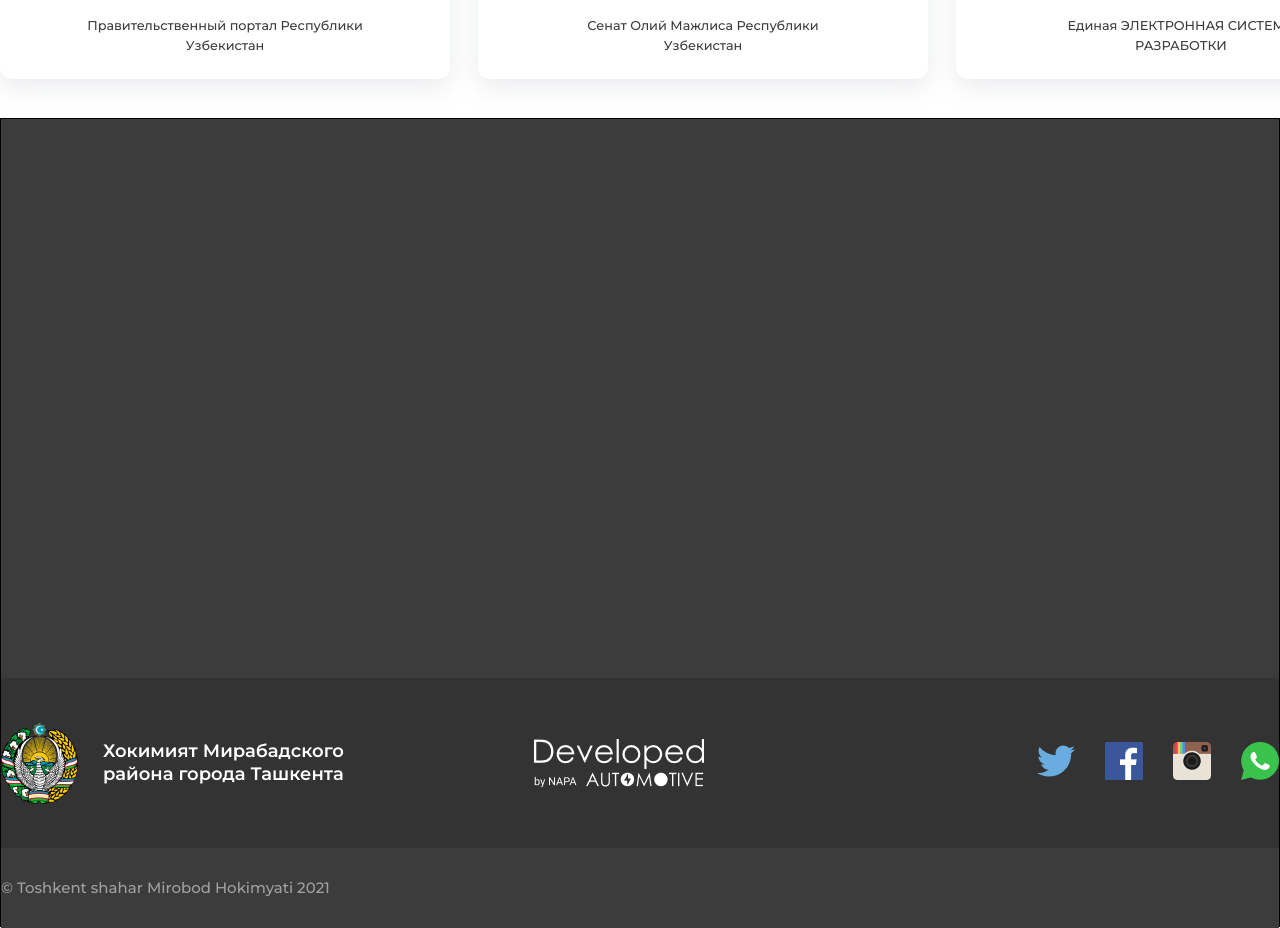
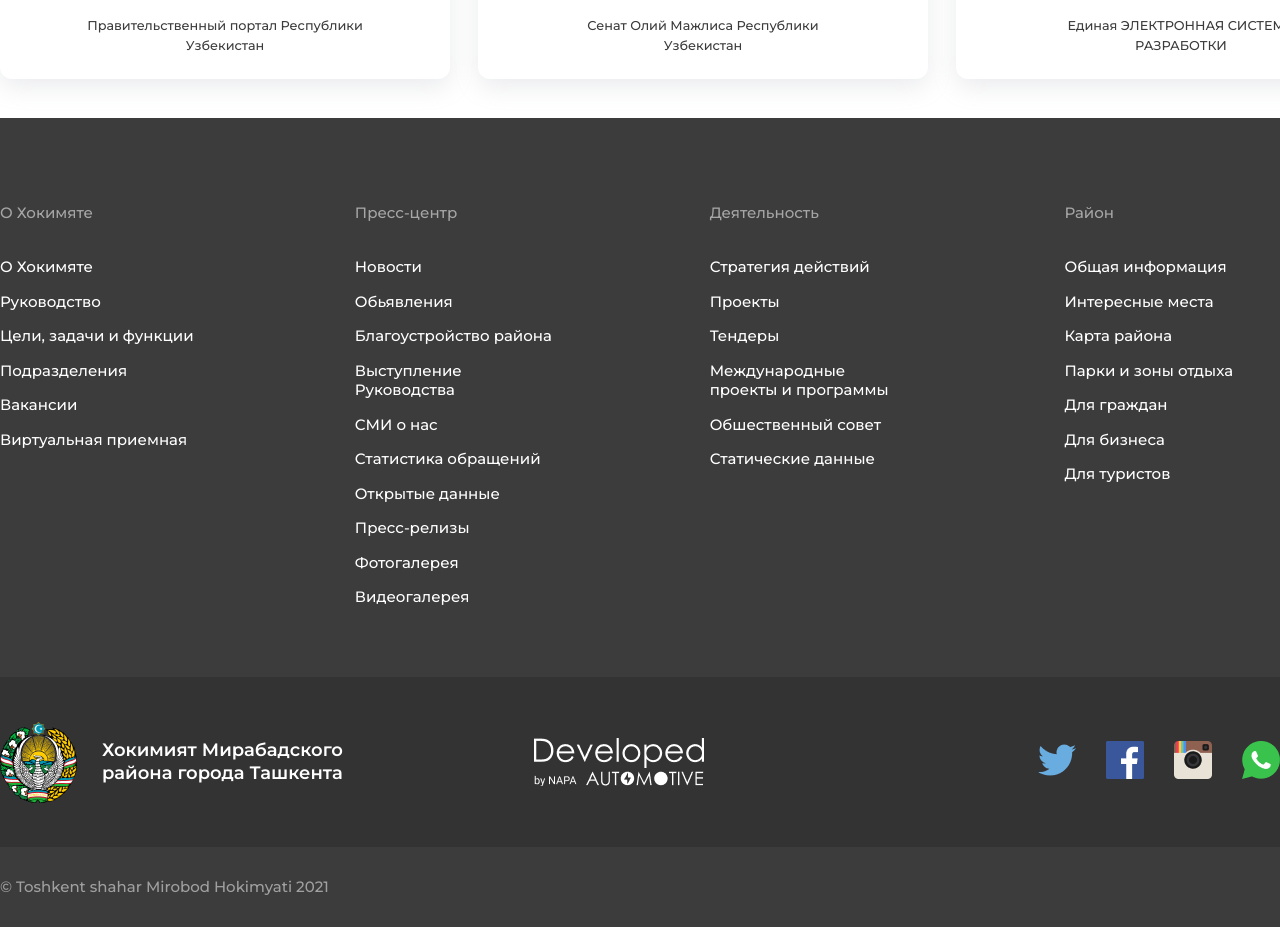
Before and after one commit to okhmadjonov/mirobodhokimyat, a React (Create React App) app: page /about in a window 1280 px wide. Shown: the part 2543-3471 px from the top of the page. Built offline with nearby package versions, Linux system fonts and the light colour scheme.

Commit message:
Footer done

```diff
--- a/src/components/Footer/Footer.jsx
+++ b/src/components/Footer/Footer.jsx
@@ -12,7 +12,58 @@ const Footer = () => {
   return (
     <div className="footer">
       <div className="footer__top">
-        <div className="footer__container"></div>
+        <div className="footer__container">
+          <div className="footer_top-inner">
+            <div className="footer__top__menu-title">
+              <Link className="menu-title">О Хокимяте</Link>
+              <Link className="menu-title">Пресс-центр</Link>
+              <Link className="menu-title">Деятельность</Link>
+              <Link className="menu-title">Район</Link>
+            </div>
+            <div className="footer__top__menu-content">
+              <div className="menu-content">
+                <Link className="menu__link">О Хокимяте</Link>
+                <Link className="menu__link">Руководство</Link>
+                <Link className="menu__link">Цели, задачи и функции</Link>
+                <Link className="menu__link">Подразделения</Link>
+                <Link className="menu__link">Вакансии</Link>
+                <Link className="menu__link">Виртуальная приемная</Link>
+              </div>
+              <div className="menu-content">
+                <Link className="menu__link"> Новости</Link>
+                <Link className="menu__link">Обьявления</Link>
+                <Link className="menu__link">Благоустройство района</Link>
+                <Link className="menu__link">Выступление Руководства</Link>
+                <Link className="menu__link">СМИ о нас</Link>
+                <Link className="menu__link">Статистика обращений</Link>
+                <Link className="menu__link">Открытые данные </Link>
+                <Link className="menu__link">Пресс-релизы</Link>
+                <Link className="menu__link">Фотогалерея</Link>
+                <Link className="menu__link">Видеогалерея</Link>
+              </div>
+
+              <div className="menu-content">
+                <Link className="menu__link"> Стратегия действий</Link>
+                <Link className="menu__link">Проекты</Link>
+                <Link className="menu__link">Тендеры</Link>
+                <Link className="menu__link">
+                  Международные проекты и программы
+                </Link>
+                <Link className="menu__link">Обшественный совет</Link>
+                <Link className="menu__link">Статические данные</Link>
+              </div>
+              <div className="menu-content">
+                <Link className="menu__link"> Общая информация</Link>
+                <Link className="menu__link">Интересные места</Link>
+                <Link className="menu__link">Карта района</Link>
+                <Link className="menu__link">Парки и зоны отдыха</Link>
+                <Link className="menu__link">Для граждан</Link>
+                <Link className="menu__link">Для бизнеса</Link>
+                <Link className="menu__link">Для туристов</Link>
+              </div>
+            </div>
+          </div>
+        </div>
       </div>
       <div className="footer__middle">
         <div className="footer__container">
--- a/src/components/Footer/Footer.scss
+++ b/src/components/Footer/Footer.scss
@@ -1,7 +1,6 @@
 .footer {
   width: 100%;
   height: 809px;
-  border: 1px solid black;
 
   .footer__container {
     width: 100%;
@@ -17,6 +16,60 @@
     width: 100%;
     height: 559px;
     background-color: #3c3c3c;
+    .footer_top-inner {
+      width: 99%;
+      height: 419px;
+      display: flex;
+      align-items: center;
+      flex-direction: column;
+      justify-content: space-between;
+
+      .footer__top__menu-title {
+        width: 100%;
+        height: 50px;
+        display: flex;
+        align-items: center;
+        justify-content: space-between;
+
+        .menu-title {
+          width: 16%;
+          height: 100%;
+          display: flex;
+          align-items: center;
+          font-family: "Montserrat";
+          font-style: normal;
+          font-weight: 500;
+          font-size: 15px;
+          line-height: 130%;
+          color: #a6a6a6;
+          text-decoration: none;
+        }
+      }
+      .footer__top__menu-content {
+        width: 100%;
+        height: 350px;
+        display: flex;
+        align-items: center;
+        justify-content: space-between;
+
+        .menu-content {
+          width: 16%;
+          height: 100%;
+          display: flex;
+          flex-direction: column;
+          gap: 15px;
+          .menu__link {
+            font-family: "Montserrat";
+            font-style: normal;
+            font-weight: 500;
+            font-size: 15px;
+            line-height: 130%;
+            color: #fff;
+            text-decoration: none;
+          }
+        }
+      }
+    }
   }
   .footer__middle {
     width: 100%;
```
